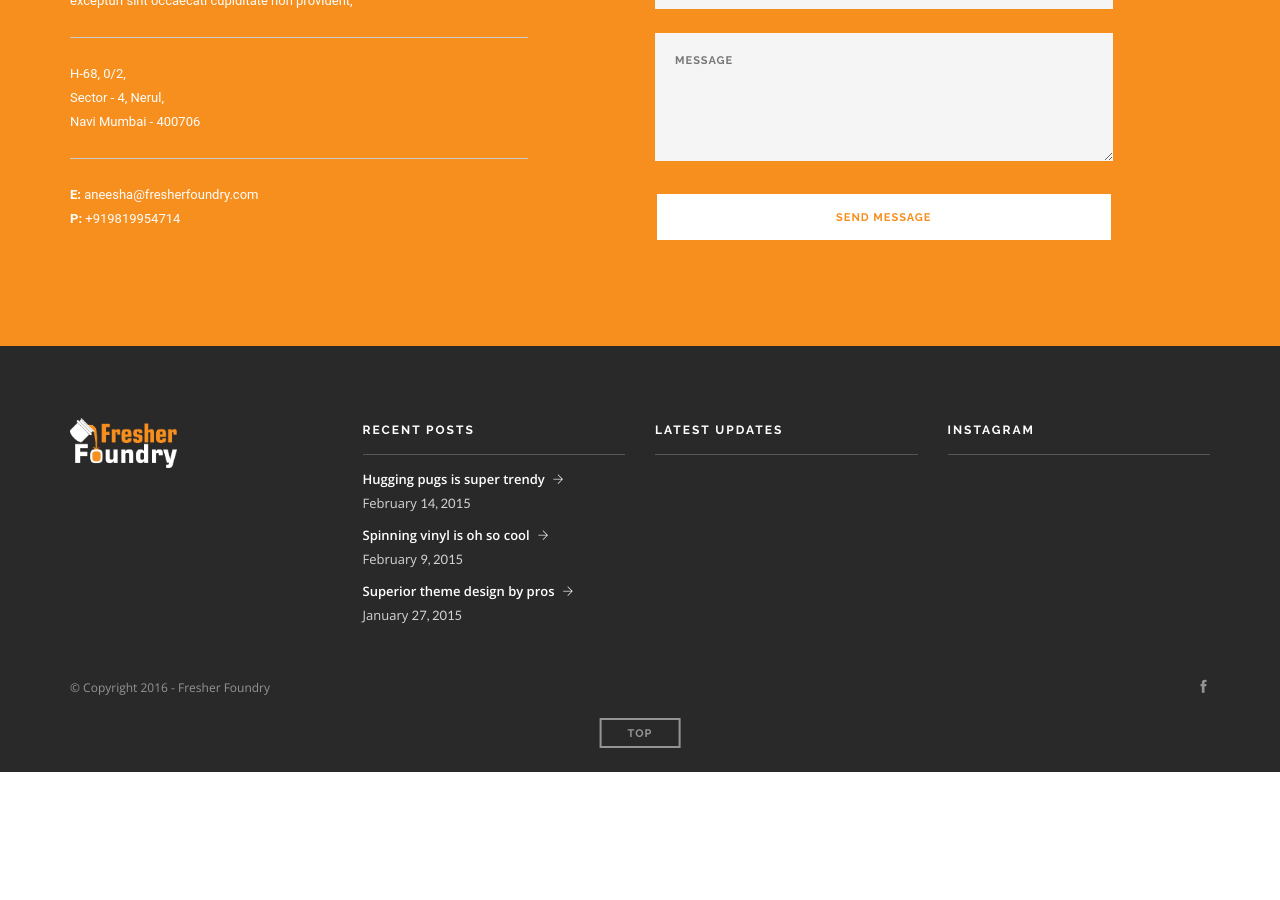
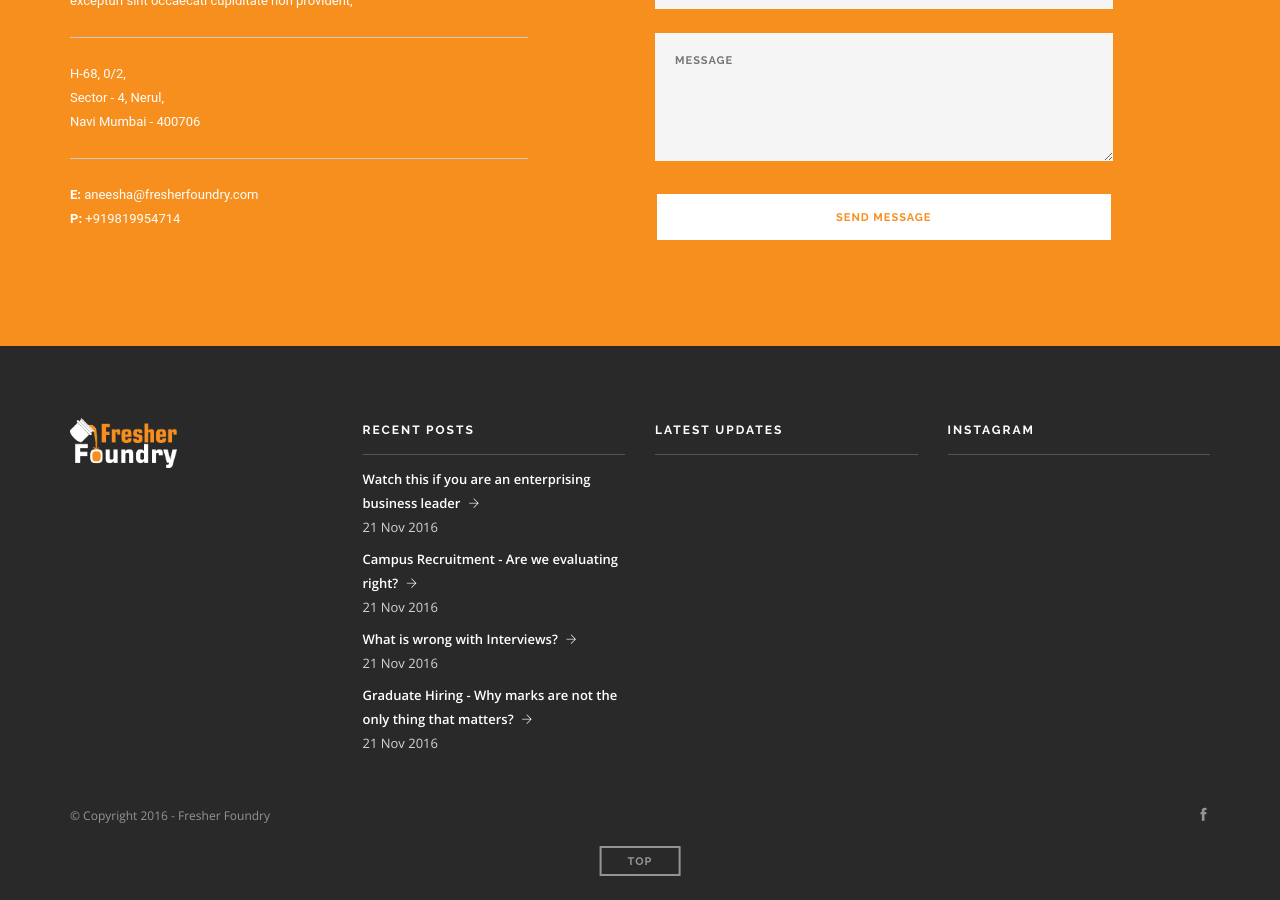
Before and after one commit to akshatkedia/fresher-foundry, a Jekyll site: the page built from index.md, in a window 1280 px wide and 900 px high, scrolled down 3420 px. Built offline with Jekyll 4.4.1, drawn with Linux system fonts in a browser that asks for light colours; before the commit the page ends 4192 px from its top, so only the background shows below that.

```diff
--- a/_includes/footer.html
+++ b/_includes/footer.html
@@ -9,24 +9,12 @@
                     <h6 class="title">Recent Posts</h6>
                     <hr>
                     <ul class="link-list recent-posts">
+                        {% for post in site.posts %}
                         <li>
-                            <a href="#">Hugging pugs is super trendy</a>
-                            <span class="date">February
-                                <span class="number">14, 2015</span>
-                            </span>
+                            <a href="{{ post.url }}">{{ post.title }}</a>
+                            <span class="date">{{ post.date | date_to_string }}</span>
                         </li>
-                        <li>
-                            <a href="#">Spinning vinyl is oh so cool</a>
-                            <span class="date">February
-                                <span class="number">9, 2015</span>
-                            </span>
-                        </li>
-                        <li>
-                            <a href="#">Superior theme design by pros</a>
-                            <span class="date">January
-                                <span class="number">27, 2015</span>
-                            </span>
-                        </li>
+                        {% endfor %}
                     </ul>
                 </div>
                 <!--end of widget-->
--- a/_layouts/blog.html
+++ b/_layouts/blog.html
@@ -23,7 +23,7 @@ layout: default
                 {% for post in paginator.posts %}
                 <div class="post-snippet mb64">
                     <a href="#">
-                        <img class="mb24" alt="Post Image" src="/assets/img/blog-single-4.jpg" />
+                        <img class="mb24" alt="Post Image" src="{{ post['featured image'] }}" />
                     </a>
                     <div class="post-title">
                         <span class="label">23 Sep</span>
--- a/_layouts/post.html
+++ b/_layouts/post.html
@@ -21,7 +21,7 @@ layout: default
         <div class="row">
             <div class="col-md-9 mb-xs-24">
                 <div class="post-snippet mb64">
-                    <img class="mb24" alt="Post Image" src="/assets/img/blog-single.jpg" />
+                    <img class="mb24" alt="Post Image" src="{{ page['featured image'] }}" />
                     <div class="post-title">
                         <span class="label">23 Sep</span>
                         <h4 class="inline-block">{{ page.title }}</h4>
```
Also changed, not shown: _layouts/services.html (+6 -6 lines).
